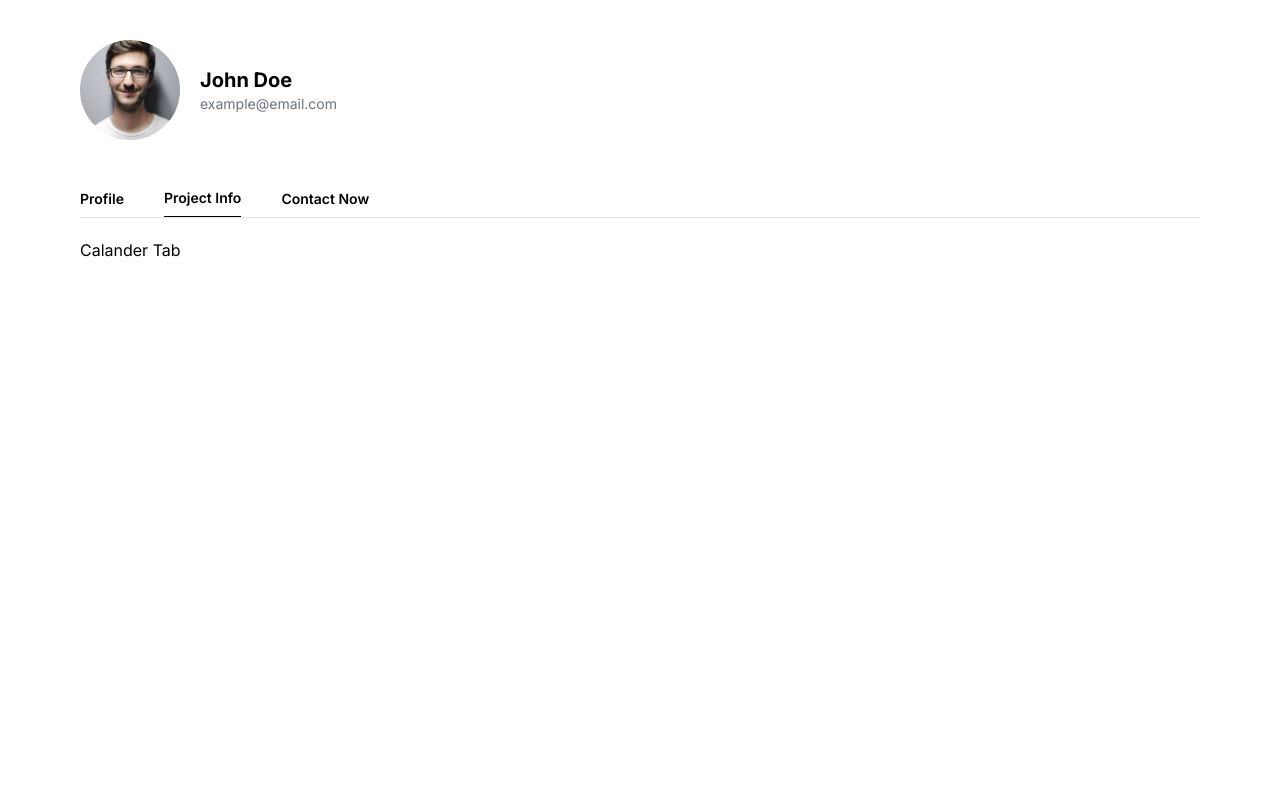
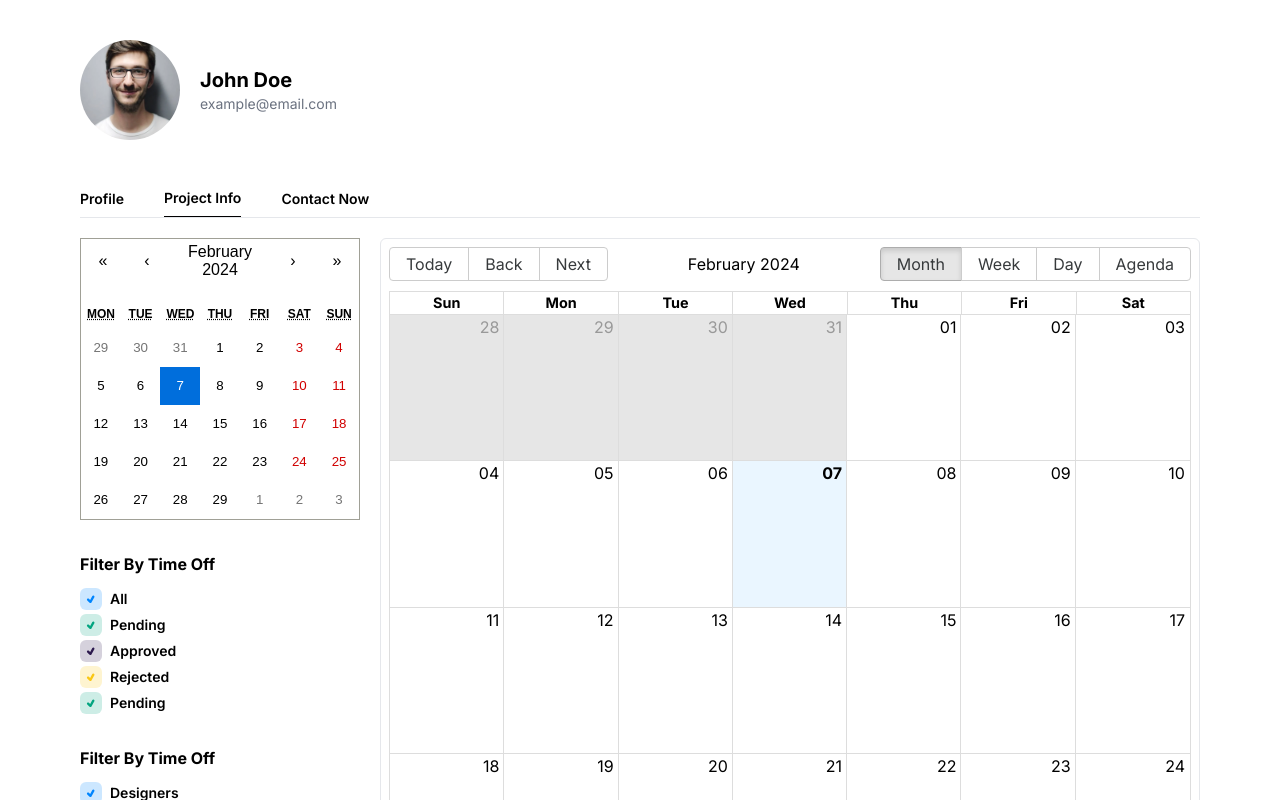
Before and after one commit to akmedb59/neuralsignt-AI, a Next.js app: page /admin/userprofile/user-1 in a window 1280 px wide. Both pictures are taken after a click on the element "Project Info". Shown: the top 800 px of the page. Built offline with nearby package versions, Linux system fonts and the light colour scheme.

Commit message:
Calander Page

```diff
--- a/package.json
+++ b/package.json
@@ -17,10 +17,13 @@
     "@reduxjs/toolkit": "^2.0.1",
     "@vercel/analytics": "^1.1.2",
     "@vercel/speed-insights": "^1.0.9",
+    "date-fns": "^3.3.1",
     "lodash": "^4.17.21",
     "next": "14.0.4",
     "react": "^18",
     "react-apexcharts": "^1.4.1",
+    "react-big-calendar": "^1.8.7",
+    "react-calendar": "^4.8.0",
     "react-dom": "^18",
     "react-hook-form": "^7.49.2",
     "react-icons": "^4.12.0",
--- a/src/app/admin/userprofile/[slug]/page.jsx
+++ b/src/app/admin/userprofile/[slug]/page.jsx
@@ -2,6 +2,7 @@
 import React, { useState } from "react";
 import Image from "next/image";
 import Profile from "@/app/components/admin/userprofile/profile/profile";
+import Calander from "@/app/components/admin/userprofile/calander/calander";
 
 const Page = () => {
   const [activeTab, setActiveTab] = useState("profile");
@@ -55,7 +56,7 @@ const Page = () => {
         {activeTab === "profile" ? (
           <Profile />
         ) : activeTab === "calanderTab" ? (
-          "Calander Tab"
+          <Calander />
         ) : activeTab === "contact" ? (
           "contact"
         ) : (
--- /dev/null
+++ b/src/app/components/admin/userprofile/calander/calander.jsx
@@ -0,0 +1,43 @@
+import CalanderComponent from "./calanderComponent";
+import React from "react";
+import SmallCalander from "./smallCalander";
+import FilterItem from "./filterItem";
+
+const Calander = () => {
+  return (
+    <div className="w-full space-y-5 sm:gap-5 sm:space-y-0 md:flex">
+      <div className="h-full w-full space-y-5  md:w-1/4">
+        <SmallCalander />
+        <div>
+          <div className="py-3 font-bold capitalize">Filter by time off</div>
+          <div className="flex flex-col gap-1">
+            <FilterItem filter="All" color="bg-btblue text-btblue" />
+            <FilterItem filter="Pending" color="bg-btgreen text-btgreen" />
+            <FilterItem filter="Approved" color="bg-btpurple text-btpurple" />
+            <FilterItem filter="Rejected" color="bg-btyellow text-btyellow" />
+            <FilterItem filter="Pending" color="bg-btgreen text-btgreen" />
+          </div>
+        </div>
+        <div>
+          <div className="py-3 font-bold capitalize">Filter by time off</div>
+          <div className="flex flex-col gap-1">
+            <FilterItem filter="Designers" color="bg-btblue text-btblue" />
+            <FilterItem filter="Marketers" color="bg-btgreen text-btgreen" />
+            <FilterItem filter="Sales" color="bg-btpurple text-btpurple" />
+            <FilterItem filter="Programmers" color="bg-btyellow text-btyellow" />
+            <FilterItem filter="Consultants" color="bg-btgreen text-btgreen" />
+          </div>
+        </div>
+      </div>
+      <div className="w-full space-y-5 md:w-3/4">
+        <div className="overflow-auto rounded-md border p-2">
+          <div className="h-[100vh] w-[800px] sm:w-full">
+            <CalanderComponent />
+          </div>
+        </div>
+      </div>
+    </div>
+  );
+};
+
+export default Calander;
--- /dev/null
+++ b/src/app/components/admin/userprofile/calander/calanderComponent.jsx
@@ -0,0 +1,65 @@
+"use client";
+import { Calendar, dateFnsLocalizer } from 'react-big-calendar'
+import format from 'date-fns/format'
+import parse from 'date-fns/parse'
+import startOfWeek from 'date-fns/startOfWeek'
+import getDay from 'date-fns/getDay'
+import enUS from 'date-fns/locale/en-US'
+import "react-big-calendar/lib/css/react-big-calendar.css";
+
+const locales = {
+    'en-US': enUS,
+}
+
+const localizer = dateFnsLocalizer({
+    format,
+    parse,
+    startOfWeek,
+    getDay,
+    locales,
+})
+
+const myEventsList = [
+    {
+        id: 0,
+        title: "All Day Event very long title",
+        allDay: true,
+        start: new Date(2023, 11, 0),
+        end: new Date(2023, 11, 1),
+    },
+    {
+        id: 1,
+        title: "Long Event",
+        start: new Date(2023, 11, 7),
+        end: new Date(2023, 11, 10),
+    },
+
+    {
+        id: 4,
+        title: "Some Event",
+        start: new Date(2023, 11, 9, 0, 0, 0),
+        end: new Date(2023, 11, 10, 0, 0, 0),
+    },
+    {
+        id: 5,
+        title: "Conference",
+        start: new Date(2023, 11, 11),
+        end: new Date(2023, 11, 13),
+        desc: "Big conference for important people",
+    },
+];
+
+
+const CalanderComponent = (props) => {
+    return (
+        <Calendar
+            localizer={localizer}
+            events={myEventsList}
+            startAccessor="start"
+            endAccessor="end"
+        //   style={{ height: '100vh' }}
+        />
+    )
+}
+
+export default CalanderComponent;
--- /dev/null
+++ b/src/app/components/admin/userprofile/calander/customStyles.css
@@ -0,0 +1,156 @@
+.react-calendar {
+    width: 350px;
+    max-width: 100%;
+    background: white;
+    border: 1px solid #a0a096;
+    font-family: Arial, Helvetica, sans-serif;
+    line-height: 1.125em;
+}
+
+.react-calendar--doubleView {
+    width: 700px;
+}
+
+.react-calendar--doubleView .react-calendar__viewContainer {
+    display: flex;
+    margin: -0.5em;
+}
+
+.react-calendar--doubleView .react-calendar__viewContainer>* {
+    width: 50%;
+    margin: 0.5em;
+}
+
+.react-calendar,
+.react-calendar *,
+.react-calendar *:before,
+.react-calendar *:after {
+    -moz-box-sizing: border-box;
+    -webkit-box-sizing: border-box;
+    box-sizing: border-box;
+}
+
+.react-calendar button {
+    margin: 0;
+    border: 0;
+    outline: none;
+}
+
+.react-calendar button:enabled:hover {
+    cursor: pointer;
+}
+
+.react-calendar__navigation {
+    display: flex;
+    height: 44px;
+    margin-bottom: 1em;
+}
+
+.react-calendar__navigation button {
+    min-width: 44px;
+    background: none;
+}
+
+.react-calendar__navigation button:disabled {
+    background-color: #f0f0f0;
+}
+
+.react-calendar__navigation button:enabled:hover,
+.react-calendar__navigation button:enabled:focus {
+    background-color: #e6e6e6;
+}
+
+.react-calendar__month-view__weekdays {
+    text-align: center;
+    text-transform: uppercase;
+    font: inherit;
+    font-size: 0.75em;
+    font-weight: bold;
+}
+
+.react-calendar__month-view__weekdays__weekday {
+    padding: 0.5em;
+}
+
+.react-calendar__month-view__weekNumbers .react-calendar__tile {
+    display: flex;
+    align-items: center;
+    justify-content: center;
+    font: inherit;
+    font-size: 0.75em;
+    font-weight: bold;
+}
+
+.react-calendar__month-view__days__day--weekend {
+    color: #d10000;
+}
+
+.react-calendar__month-view__days__day--neighboringMonth,
+.react-calendar__decade-view__years__year--neighboringDecade,
+.react-calendar__century-view__decades__decade--neighboringCentury {
+    color: #757575;
+}
+
+.react-calendar__year-view .react-calendar__tile,
+.react-calendar__decade-view .react-calendar__tile,
+.react-calendar__century-view .react-calendar__tile {
+    padding: 2em 0.5em;
+}
+
+.react-calendar__tile {
+    max-width: 100%;
+    padding: 10px 6.6667px;
+    background: none;
+    text-align: center;
+    line-height: 16px;
+    font: inherit;
+    font-size: 0.833em;
+}
+
+.react-calendar__tile:disabled {
+    background-color: #f0f0f0;
+    color: #ababab;
+}
+
+.react-calendar__month-view__days__day--neighboringMonth:disabled,
+.react-calendar__decade-view__years__year--neighboringDecade:disabled,
+.react-calendar__century-view__decades__decade--neighboringCentury:disabled {
+    color: #cdcdcd;
+}
+
+.react-calendar__tile:enabled:hover,
+.react-calendar__tile:enabled:focus {
+    background-color: #e6e6e6;
+}
+
+.react-calendar__tile--now {
+    background: #ffff76;
+}
+
+.react-calendar__tile--now:enabled:hover,
+.react-calendar__tile--now:enabled:focus {
+    background: #ffffa9;
+}
+
+.react-calendar__tile--hasActive {
+    background: #76baff;
+}
+
+.react-calendar__tile--hasActive:enabled:hover,
+.react-calendar__tile--hasActive:enabled:focus {
+    background: #a9d4ff;
+}
+
+.react-calendar__tile--active {
+    background: #006edc;
+    color: white;
+}
+
+.react-calendar__tile--active:enabled:hover,
+.react-calendar__tile--active:enabled:focus {
+    background: #1087ff;
+}
+
+.react-calendar--selectRange .react-calendar__tile--hover {
+    background-color: #e6e6e6;
+}
--- /dev/null
+++ b/src/app/components/admin/userprofile/calander/filterItem.jsx
@@ -0,0 +1,22 @@
+import React from "react";
+import { TiTick } from "react-icons/ti";
+const FilterItem = ({
+  filter,
+  color = "bg-btpink text-btpink",
+  icon = <TiTick />,
+}) => {
+  return (
+    <div className="flex cursor-pointer items-center gap-2">
+      <div
+        className={
+          "aspect-square rounded-md bg-opacity-20 p-1 text-sm " + color
+        }
+      >
+        {icon}
+      </div>
+      <div className="text-sm font-semibold">{filter}</div>
+    </div>
+  );
+};
+
+export default FilterItem;
--- /dev/null
+++ b/src/app/components/admin/userprofile/calander/smallCalander.jsx
@@ -0,0 +1,17 @@
+"use client";
+import React from "react";
+import { useState } from "react";
+import Calendar from "react-calendar";
+import "./customStyles.css";
+
+
+const SmallCalander = () => {
+  const [value, onChange] = useState(new Date());
+  return (
+    <div>
+      <Calendar onChange={onChange} value={value}  />
+    </div>
+  );
+};
+
+export default SmallCalander;
```
Also changed, not shown: 1 other file (tests, documents, lock files or other folders).
